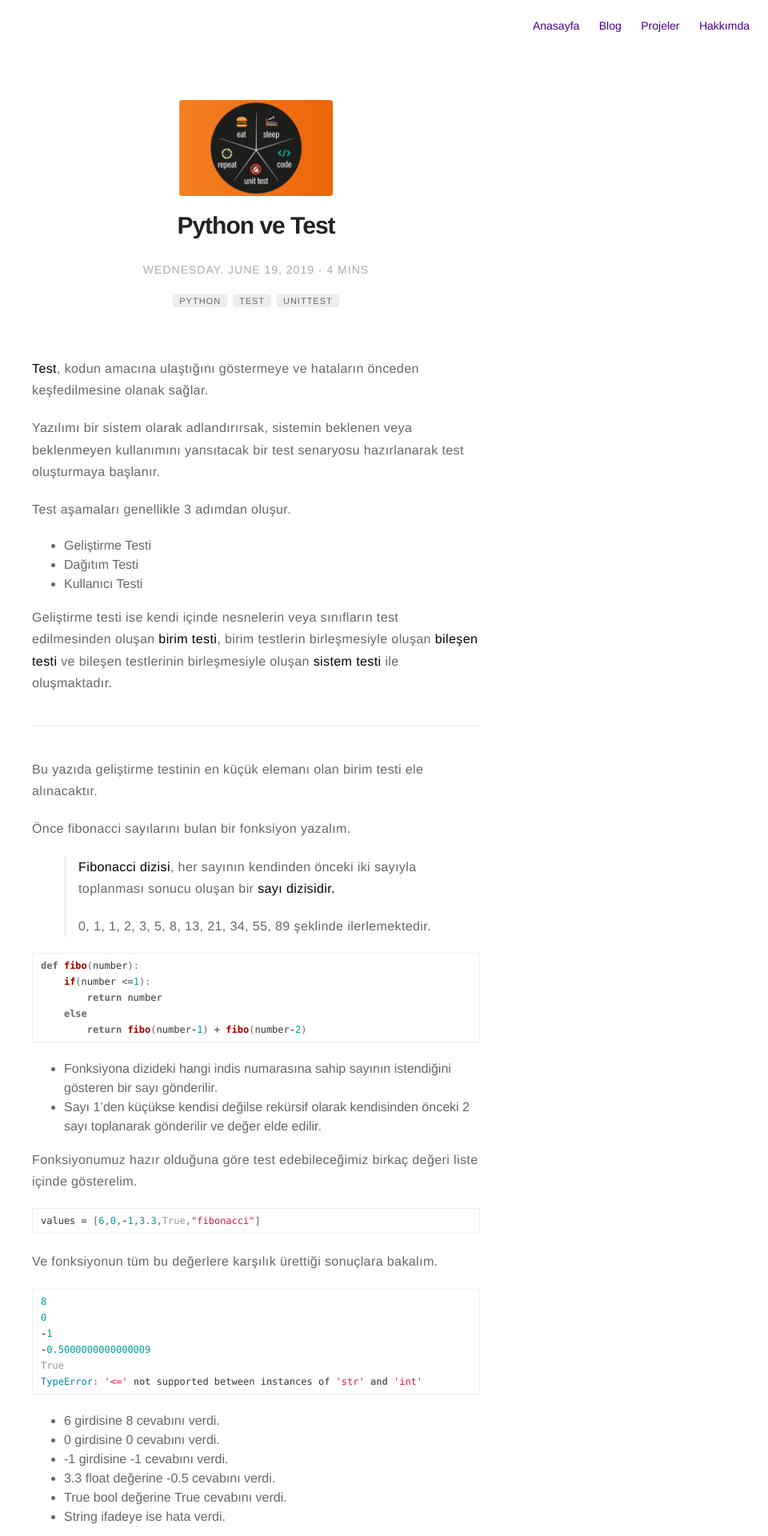
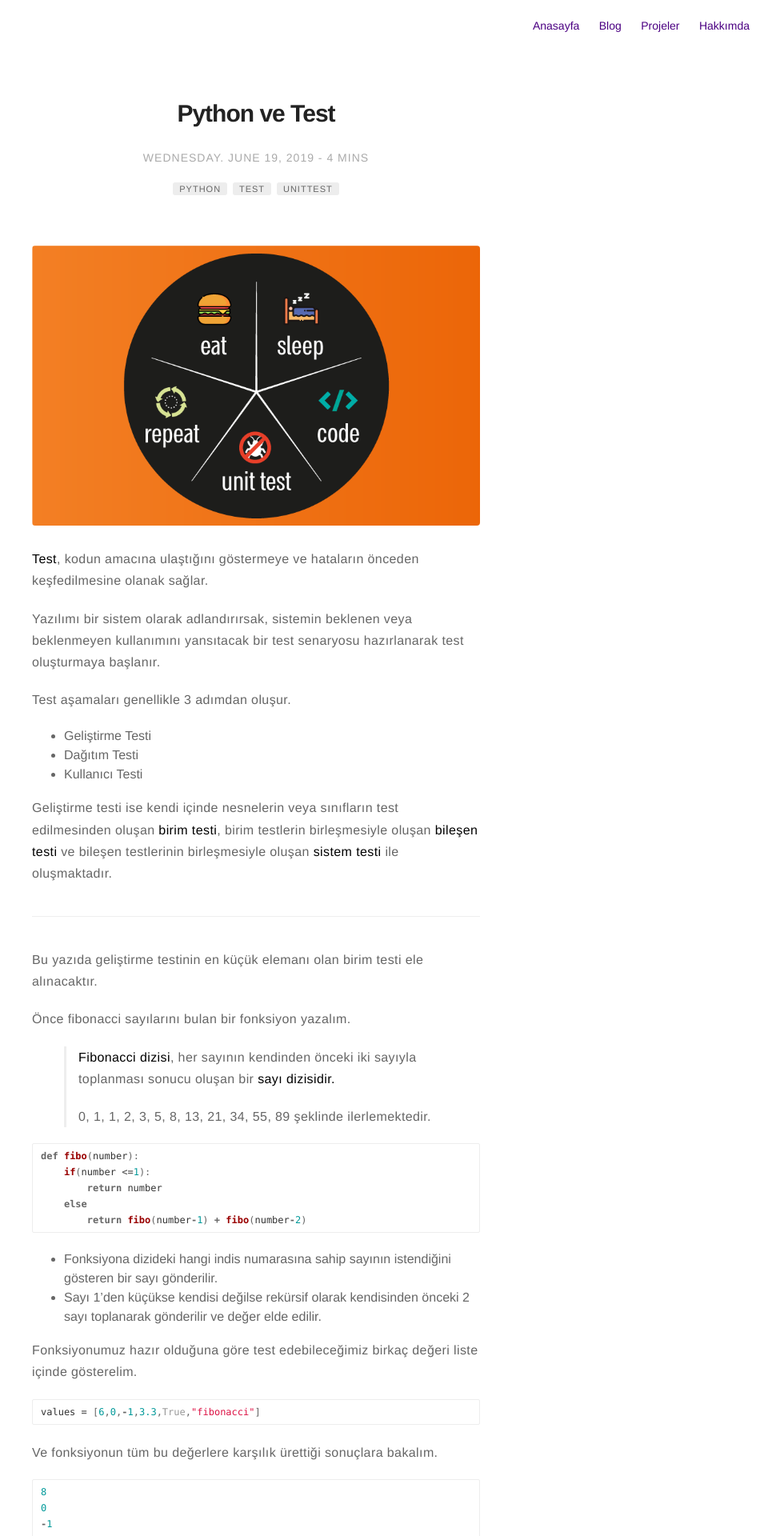
Before and after one commit to mdurmuss/mdurmuss.github.io, a Jekyll site: the page built from _posts/2019-06-19-python-ve-test.md, in a window 1280 px wide. Shown: the top 1920 px of the page at 80% size, without its empty margins (320-1280 px from the left). Built offline with Jekyll 4.4.1, drawn with Linux system fonts in a browser that asks for light colours.

Commit message:
Update 2019-06-19-python-ve-test.md

```diff
--- a/_posts/2019-06-19-python-ve-test.md
+++ b/_posts/2019-06-19-python-ve-test.md
@@ -3,8 +3,6 @@ title: "Python ve Test"
 published: true
 layout: post
 date: '2019-06-19'
-image: /assets/images/test.png
-headerImage: true
 tag:
   - python
   - test
@@ -13,6 +11,7 @@ star: true
 category: blog
 author: mustafadurmus
 ---
+![Screenshot](/assets/images/test.png)
 
 **Test**, kodun amacına ulaştığını göstermeye ve hataların önceden keşfedilmesine olanak sağlar.
 
```
